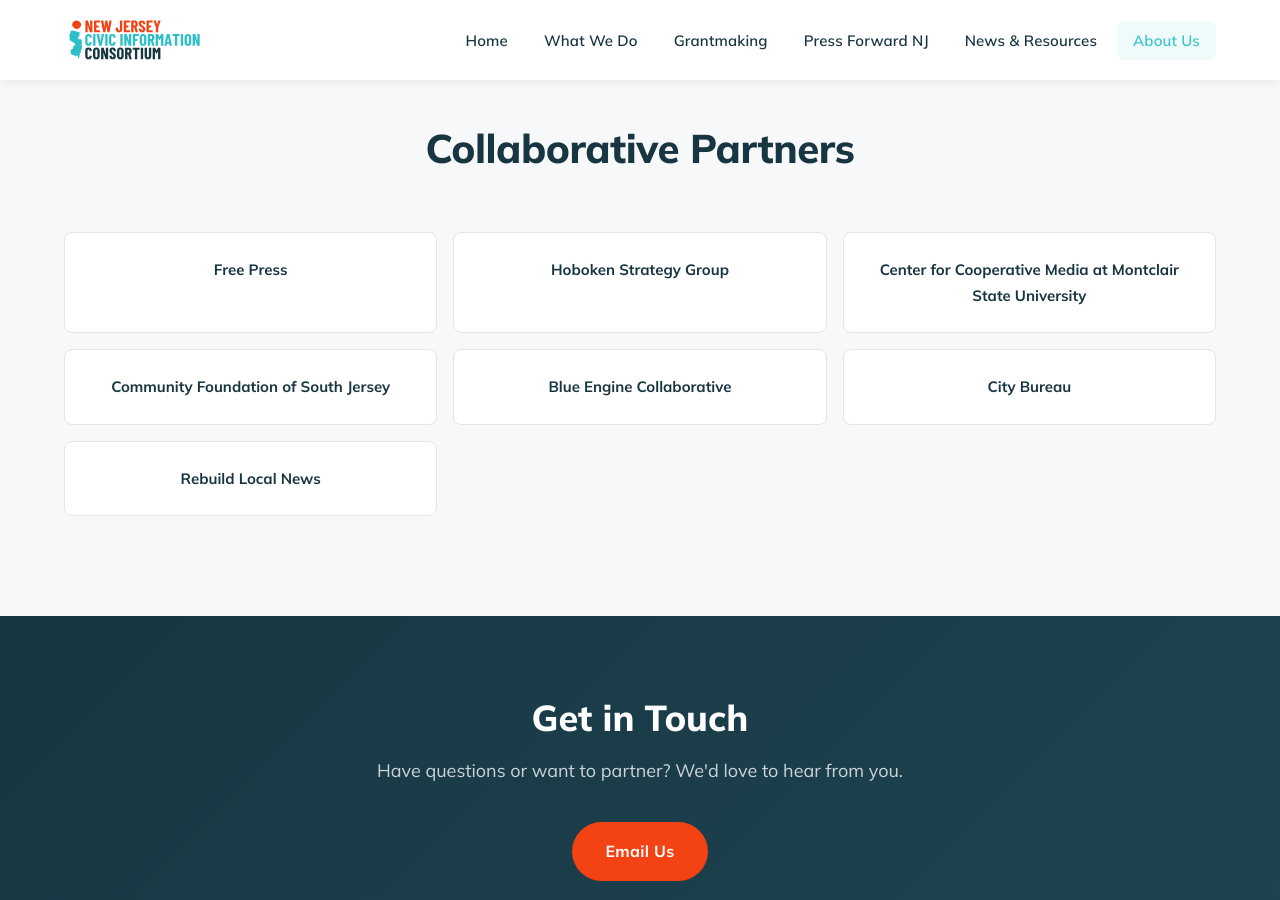
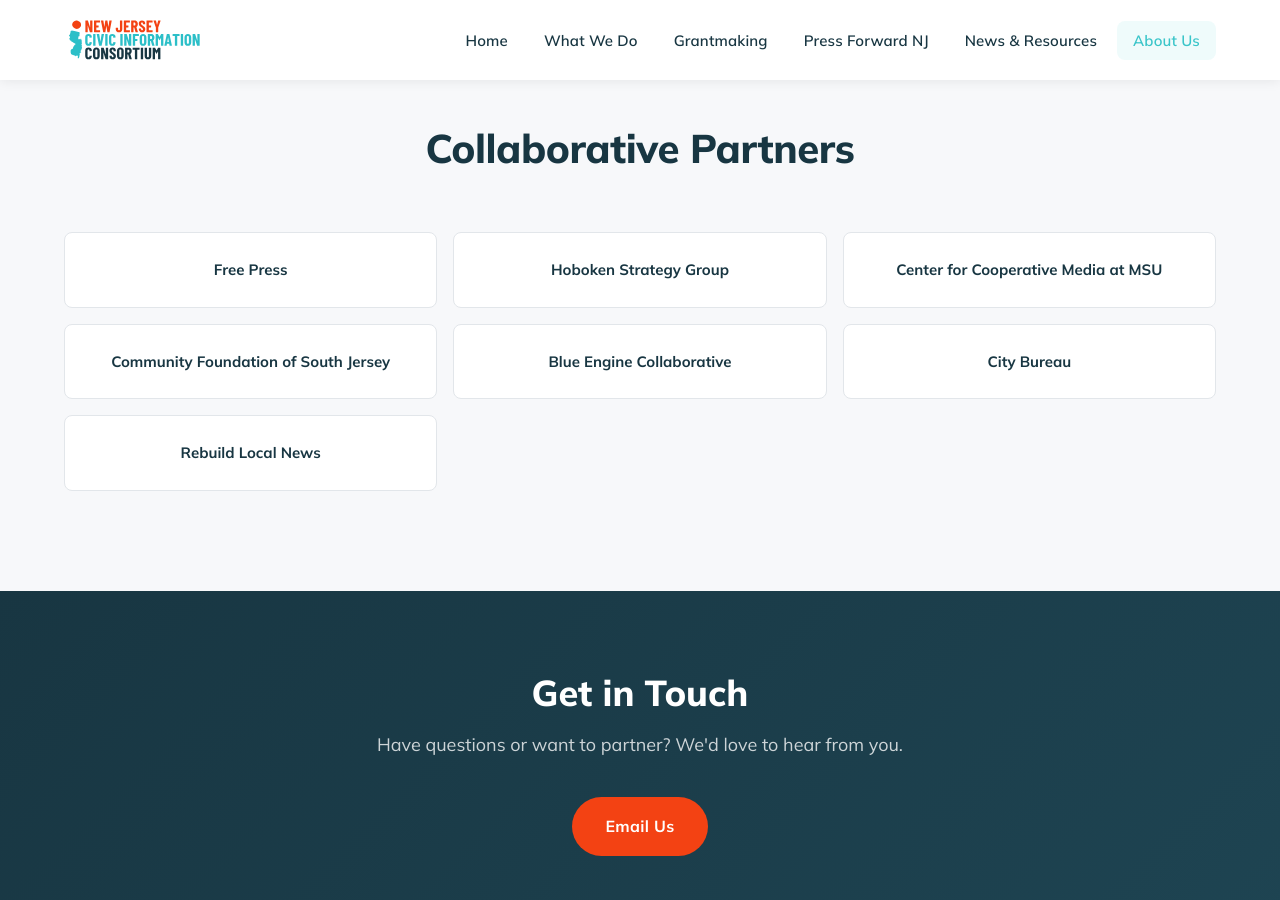
Before and after one commit to madi-mccool/njcivicinfo, a Jekyll site: the page built from docs/aboutus.md, in a window 1280 px wide and 900 px high, scrolled down 4091 px. Built offline with Jekyll 4.4.1, drawn with Linux system fonts in a browser that asks for light colours.

Commit message:
Update aboutus.md

```diff
--- a/docs/aboutus.md
+++ b/docs/aboutus.md
@@ -231,7 +231,7 @@
     <div class="university-grid">
       <div class="university-item">Free Press</div>
       <div class="university-item">Hoboken Strategy Group</div>
-      <div class="university-item">Center for Cooperative Media at Montclair State University</div>
+      <div class="university-item">Center for Cooperative Media at MSU</div>
       <div class="university-item">Community Foundation of South Jersey</div>
       <div class="university-item">Blue Engine Collaborative</div>
       <div class="university-item">City Bureau</div>
```
